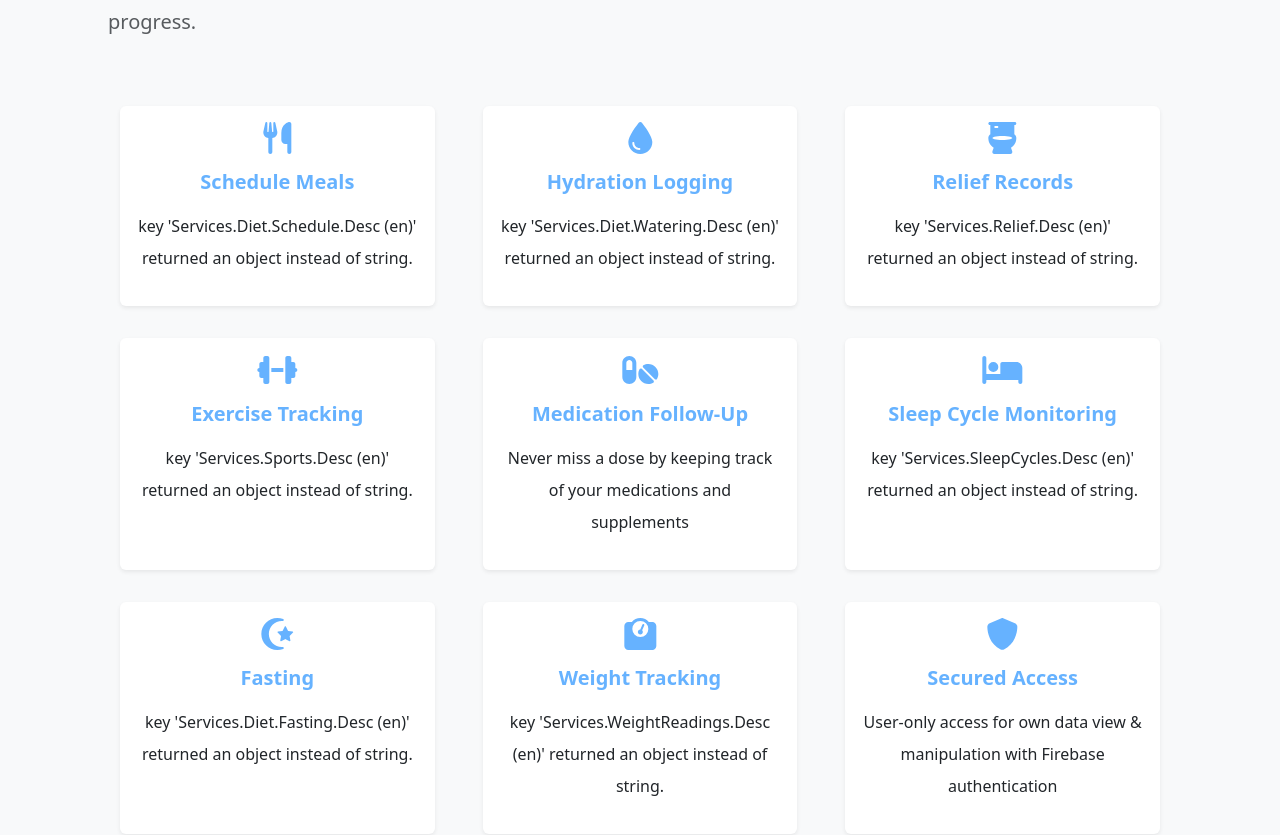
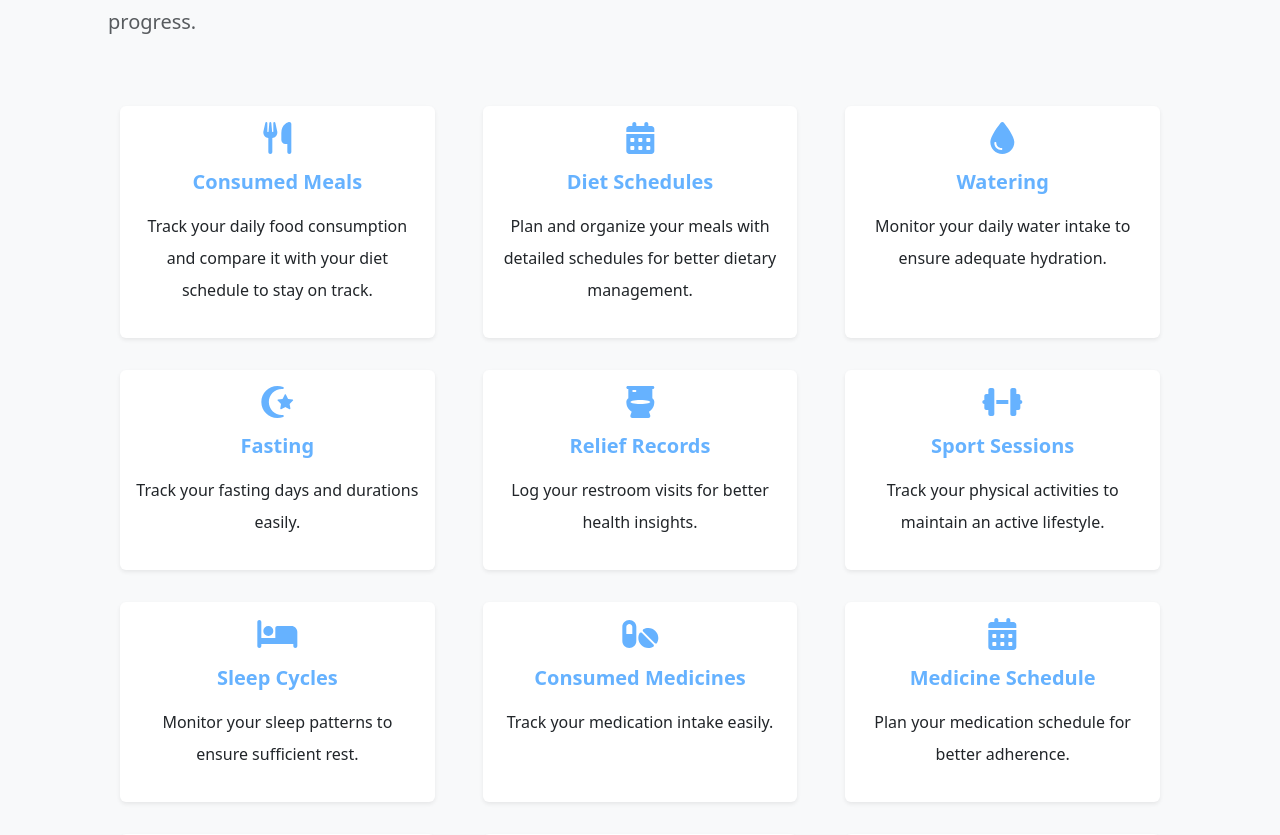
Before and after one commit to makkahwi/heal-tracker, a React (Create React App) app: page / in a window 1280 px wide. Shown: the part 820-1655 px from the top of the page. Built offline with nearby package versions, Linux system fonts and the light colour scheme.

Commit message:
Update LandingPage Descriptions Mapping

```diff
--- a/src/Views/Public/Landing/index.tsx
+++ b/src/Views/Public/Landing/index.tsx
@@ -3,10 +3,12 @@ import {
   faBrain,
   faBullseye,
   faCalculator,
+  faCalendarDays,
   faChartLine,
   faChartPie,
   faClock,
   faDumbbell,
+  faFlask,
   faLanguage,
   faLaptopCode,
   faMobileAlt,
@@ -32,44 +34,59 @@ const LandingPage = () => {
 
   const currentFeatures = [
     {
-      title: t("Services.Diet.Schedule.ScheduleMeals"),
+      title: t("Services.Diet.Consumption.ConsumedMeals"),
+      desc: t("Services.Diet.Consumption.Desc.Landing"),
       icon: faUtensils,
-      desc: t("Services.Diet.Schedule.Desc"),
     },
     {
-      title: t("Services.Diet.Watering.Title"),
+      title: t("Services.Diet.Schedule.DietSchedules"),
+      desc: t("Services.Diet.Schedule.Desc.Landing"),
+      icon: faCalendarDays,
+    },
+    {
+      title: t("Services.Diet.Watering.Watering"),
+      desc: t("Services.Diet.Watering.Desc.Landing"),
       icon: faTint,
-      desc: t("Services.Diet.Watering.Desc"),
+    },
+    {
+      title: t("Services.Diet.Fasting.Fasting"),
+      desc: t("Services.Diet.Fasting.Desc.Landing"),
+      icon: faStarAndCrescent,
     },
     {
       title: t("Services.Relief.Relief"),
+      desc: t("Services.Relief.Desc.Landing"),
       icon: faToilet,
-      desc: t("Services.Relief.Desc"),
     },
     {
-      title: t("Services.Sports.Title"),
+      title: t("Services.Sports.SportSessions"),
+      desc: t("Services.Sports.Desc.Landing"),
       icon: faDumbbell,
-      desc: t("Services.Sports.Desc"),
     },
     {
-      title: t("Services.Medicine.Title"),
-      icon: faPills,
-      desc: t("Services.Medicine.Desc"),
+      title: t("Services.SleepCycles.SleepCycles"),
+      desc: t("Services.SleepCycles.Desc.Landing"),
+      icon: faBed,
     },
     {
-      title: t("Services.SleepCycles.Title"),
-      icon: faBed,
-      desc: t("Services.SleepCycles.Desc"),
+      title: t("Services.Medicine.ConsumedMedicines"),
+      desc: t("Services.Medicine.Consumption.Desc.Landing"),
+      icon: faPills,
     },
     {
-      title: t("Services.Diet.Fasting.Fasting"),
-      icon: faStarAndCrescent,
-      desc: t("Services.Diet.Fasting.Desc"),
+      title: t("Services.Medicine.MedicineSchedule"),
+      desc: t("Services.Medicine.Schedule.Desc.Landing"),
+      icon: faCalendarDays,
     },
     {
-      title: t("Services.WeightReadings.Title"),
+      title: t("Services.WeightReadings.WeightReadings"),
+      desc: t("Services.WeightReadings.Desc.Landing"),
       icon: faWeight,
-      desc: t("Services.WeightReadings.Desc"),
+    },
+    {
+      title: t("Services.LabTests.LabTestsList"),
+      desc: t("Services.LabTests.Desc.Landing"),
+      icon: faFlask,
     },
     {
       icon: faShield,
```
